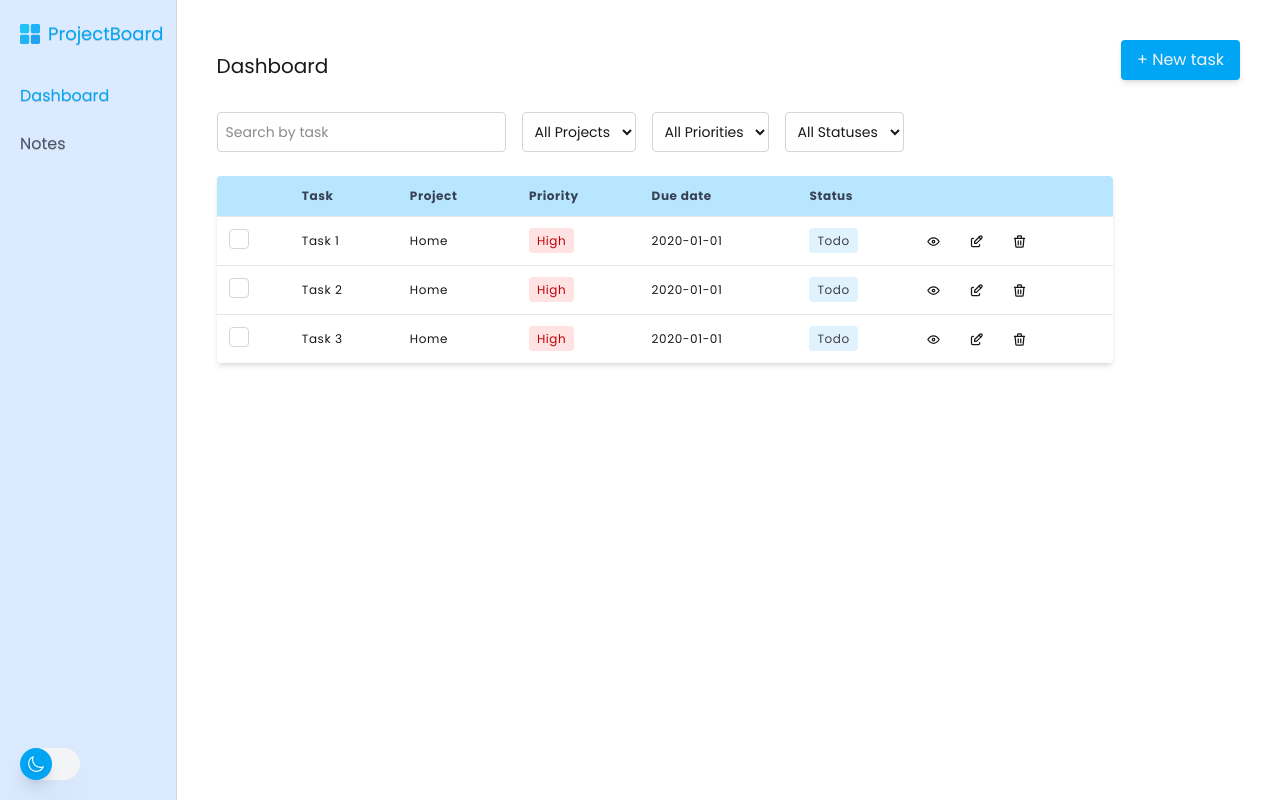
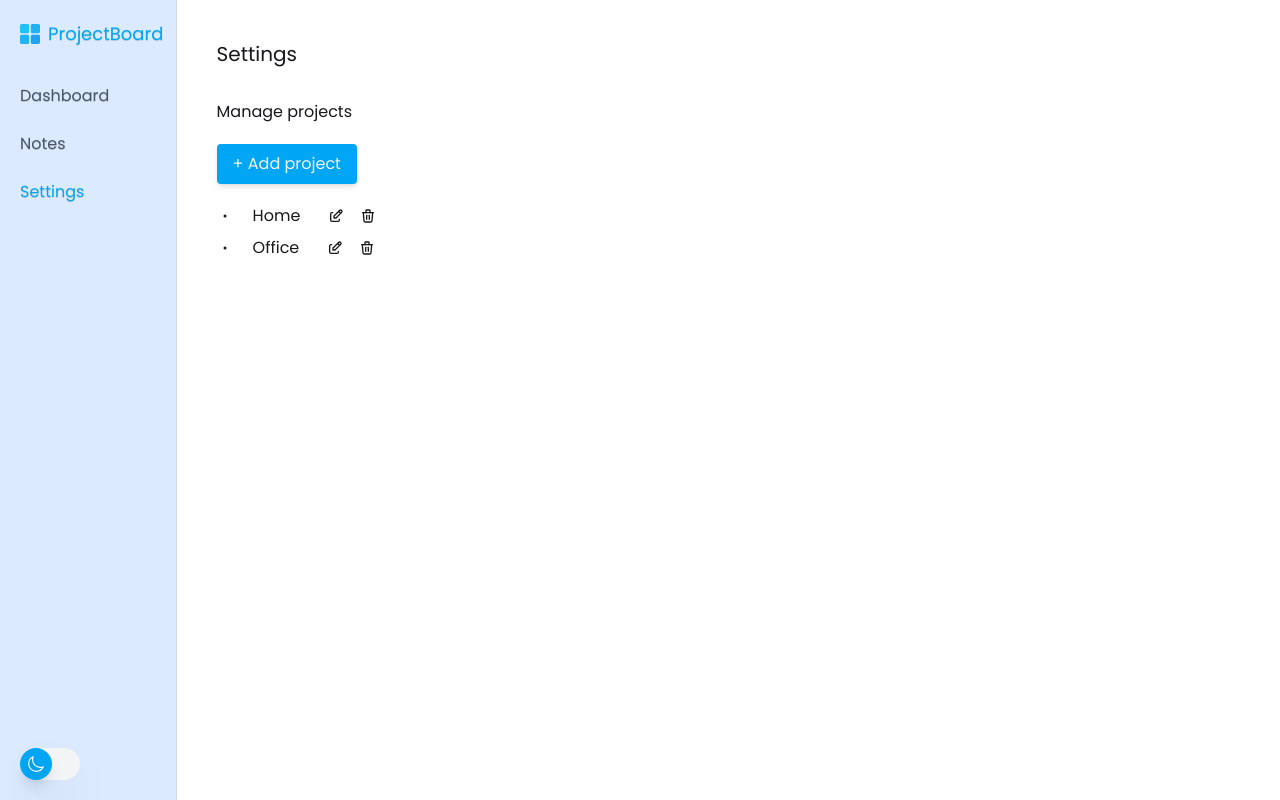
Before and after one commit to viviantangdev/projectboard, a React (Vite) app: page /settings in a window 1280 px wide. Before the commit this address led to /dashboard. Built offline with nearby package versions, Linux system fonts and the light colour scheme.

Commit message:
Settings and styling

```diff
--- a/src/App.tsx
+++ b/src/App.tsx
@@ -2,6 +2,7 @@ import { Navigate, Route, Routes } from 'react-router';
 import Dashboard from './features/dashboard/Dashboard';
 import Notes from './features/notes/Notes';
 import MainLayout from './shared/layouts/MainLayout';
+import { Settings } from './features/settings/Settings';
 
 function App() {
   return (
@@ -11,6 +12,7 @@ function App() {
           <Route index element={<Navigate to='dashboard' replace />} />
           <Route path='dashboard' element={<Dashboard />} />
           <Route path='notes' element={<Notes />} />
+          <Route path='settings' element={<Settings />} />
         </Route>
         <Route path='*' element={<Navigate to='/' replace/>} />
       </Routes>
--- a/src/features/dashboard/components/DashboardTable.tsx
+++ b/src/features/dashboard/components/DashboardTable.tsx
@@ -252,7 +252,7 @@ const DashboardTable = () => {
                             aria-label={action.label}
                             title={action.label}
                             disabled={item.status === 'Done'}
-                            className='px-2 cursor-pointer hover:text-sky-500 transition-smooth'
+                            className='iconButton'
                           >
                             {action.icon}
                           </button>
--- a/src/features/dashboard/components/TaskForm.tsx
+++ b/src/features/dashboard/components/TaskForm.tsx
@@ -1,4 +1,5 @@
 import { useState } from 'react';
+import AddProjectModalContent from '../../../shared/components/AddProjectModalContent';
 import Modal from '../../../shared/components/Modal';
 import {
   priorities,
@@ -7,7 +8,6 @@ import {
   type StatusType,
 } from '../../../shared/utils/task';
 import { useProjects } from '../../projects/context/useProjects';
-import AddProjectModalContent from './AddProjectModalContent';
 import Badge from './Badge';
 
 interface TaskProps {
@@ -45,7 +45,7 @@ const TaskForm = ({
   handleCancel,
 }: TaskProps) => {
   const { projects } = useProjects();
-  const [isCreateProjectOpen, setIsCreateProjectOpen] = useState(false);
+  const [isAddProjectModalOpen, setIsAddProjectModalOpen] = useState(false);
   return (
     <form onSubmit={handleSubmit} className='flex flex-col gap-10 py-5'>
       <div className='flex flex-col gap-5'>
@@ -119,7 +119,7 @@ const TaskForm = ({
             </select>
             <button
               type='button'
-              onClick={() => setIsCreateProjectOpen(true)}
+              onClick={() => setIsAddProjectModalOpen(true)}
               className='text-sm text-sky-500 cursor-pointer'
             >
               Create new
@@ -227,14 +227,14 @@ const TaskForm = ({
           Cancel
         </button>
       </div>
-      {isCreateProjectOpen && (
+      {isAddProjectModalOpen && (
         <Modal
-          title={'Create project'}
-          isOpen={isCreateProjectOpen}
-          setIsOpen={setIsCreateProjectOpen}
+          title={'Add project'}
+          isOpen={isAddProjectModalOpen}
+          setIsOpen={setIsAddProjectModalOpen}
           children={
             <AddProjectModalContent
-              setIsCreateProjectOpen={setIsCreateProjectOpen}
+              setIsModalOpen={setIsAddProjectModalOpen}
             />
           }
         />
--- a/src/features/projects/context/ProjectsContext.tsx
+++ b/src/features/projects/context/ProjectsContext.tsx
@@ -4,8 +4,8 @@ import type { ProjectItem } from '../../../shared/utils/task';
 type ProjectsContextType = {
   projects: ProjectItem[];
   addProject: (name: string) => void;
-  editProject: (id: string, name: string) => void;
-  deleteProject: (id: string) => void;
+  editProject: (name: string) => void;
+  deleteProject: (name: string) => void;
 };
 
 export const ProjectsContext = createContext<ProjectsContextType | undefined>(
--- /dev/null
+++ b/src/features/settings/Settings.tsx
@@ -0,0 +1,58 @@
+import { useState } from 'react';
+import { BsDot } from 'react-icons/bs';
+import { TbEdit, TbTrash } from 'react-icons/tb';
+import AddProjectModalContent from '../../shared/components/AddProjectModalContent';
+import Modal from '../../shared/components/Modal';
+import FeatureLayout from '../../shared/layouts/FeatureLayout';
+import { useProjects } from '../projects/context/useProjects';
+
+export const Settings = () => {
+  const { projects, editProject, deleteProject } = useProjects();
+  const [isAddProjectModalOpen, setIsAddProjectModalOpen] = useState(false);
+  return (
+    <FeatureLayout title='Settings'>
+      <div className='flex flex-col gap-5'>
+        <h3>Manage projects</h3>
+
+        <div>
+          <button
+            type='button'
+            onClick={() => setIsAddProjectModalOpen(true)}
+            className='actionButton'
+          >
+            + Add project
+          </button>
+        </div>
+
+        <div className='flex flex-col gap-2 '>
+          {projects.map((project, index) => (
+            <div className='flex items-center gap-5'>
+              <BsDot />
+              <span key={index}>{project.name}</span>
+              <div className='flex items-center'>
+                <button className='iconButton '>
+                  <TbEdit onClick={() => editProject(project.name)} />
+                </button>
+                <button className='iconButton'>
+                  <TbTrash onClick={() => deleteProject(project.name)} />
+                </button>
+              </div>
+            </div>
+          ))}
+        </div>
+        {isAddProjectModalOpen && (
+          <Modal
+            title={'Add project'}
+            isOpen={isAddProjectModalOpen}
+            setIsOpen={setIsAddProjectModalOpen}
+            children={
+              <AddProjectModalContent
+                setIsModalOpen={setIsAddProjectModalOpen}
+              />
+            }
+          />
+        )}
+      </div>
+    </FeatureLayout>
+  );
+};
--- a/src/index.css
+++ b/src/index.css
@@ -18,8 +18,9 @@ body {
   }
 }
 
-/*Navigation*/
-.header {
+/*-----------NAVIGATION------------*/
+
+.navHeader {
   @apply bg-blue-100 sticky top-0 z-10000000000000000
   md:hidden flex justify-between items-center p-3
   shadow-xs
@@ -64,28 +65,8 @@ body {
   @apply text-sky-500;
 }
 
+/*-----------NOTES------------*/
 
-/*Theme button*/
-.themeToggle {
-  @apply relative w-15 h-8 rounded-full
-  bg-gray-100 shadow-2xl
-  cursor-pointer transition-smooth;
-  &:focus {
-    @apply outline-none ring-2 ring-blue-500;
-  }
-  @variant dark {
-    @apply bg-gray-600;
-  }
-}
-
-.slidingKnob {
-  @apply absolute top-0 h-8 w-8 rounded-full
-   bg-sky-500 shadow-lg
-    flex items-center justify-center
-    transition-smooth;
-}
-
-/*Note board*/
 .noteBoard {
   @apply flex flex-col gap-4 p-4 sm:grid sm:grid-cols-[repeat(auto-fit,minmax(250px,1fr))];
 }
@@ -106,7 +87,8 @@ body {
   @apply w-5 h-5;
 }
 
-/*Table in Dashboard*/
+/*-----------DASHBOARD------------*/
+
 .tableContainer {
   @apply table-auto border-collapse;
 }
@@ -172,6 +154,28 @@ body {
   }
 }
 
+/*-----------BUTTONS------------*/
+
+/*Theme button*/
+.themeToggle {
+  @apply relative w-15 h-8 rounded-full
+  bg-gray-100 shadow-2xl
+  cursor-pointer transition-smooth;
+  &:focus {
+    @apply outline-none ring-2 ring-blue-500;
+  }
+  @variant dark {
+    @apply bg-gray-600;
+  }
+}
+
+.slidingKnob {
+  @apply absolute top-0 h-8 w-8 rounded-full
+   bg-sky-500 shadow-lg
+    flex items-center justify-center
+    transition-smooth;
+}
+
 /*Action button (Save & add button) & Cancel button*/
 .actionButton {
   @apply cursor-pointer rounded px-4 py-2 shadow-md
@@ -201,3 +205,8 @@ body {
     }
   }
 }
+
+/*Icon button (View, edit, delete button)*/
+.iconButton {
+  @apply px-2 cursor-pointer hover:text-sky-500 transition-smooth;
+}
--- a/src/features/dashboard/components/AddProjectModalContent.tsx
+++ b/src/shared/components/AddProjectModalContent.tsx
@@ -1,10 +1,10 @@
 import { useState } from 'react';
-import { useProjects } from '../../projects/context/useProjects';
+import { useProjects } from '../../features/projects/context/useProjects';
 interface AddProjectModalContentProps {
-  setIsCreateProjectOpen: (isOpen: boolean) => void;
+  setIsModalOpen: (isOpen: boolean) => void;
 }
 const AddProjectModalContent = ({
-  setIsCreateProjectOpen,
+  setIsModalOpen,
 }: AddProjectModalContentProps) => {
   const { addProject } = useProjects();
   const [newProject, setNewProject] = useState<string>('');
@@ -22,7 +22,7 @@ const AddProjectModalContent = ({
           type='button'
           onClick={() => {
             addProject(newProject);
-            setIsCreateProjectOpen(false);
+            setIsModalOpen(false);
           }}
           className='actionButton w-full'
         >
@@ -31,7 +31,7 @@ const AddProjectModalContent = ({
         <button
           type='button'
           onClick={() => {
-            setIsCreateProjectOpen(false);
+            setIsModalOpen(false);
           }}
           className='cancelButton w-full'
         >
--- a/src/shared/components/Navbar.tsx
+++ b/src/shared/components/Navbar.tsx
@@ -13,7 +13,7 @@ const Navbar = () => {
     setIsNavbarOpen(!isNavbarOpen);
   };
   return (
-    <header className='header'>
+    <header className='navHeader'>
       <Logo />
       <button onClick={onToggle} className='transform-smooth'>
         {isNavbarOpen ? (
--- a/src/shared/utils/routes.tsx
+++ b/src/shared/utils/routes.tsx
@@ -7,5 +7,6 @@ interface NavigationItem {
 export const navigations: NavigationItem[] = [
   { name: 'Dashboard', path: '/dashboard' },
   { name: 'Notes', path: '/notes' },
+  { name: 'Settings', path: '/settings' },
 
 ];
```
